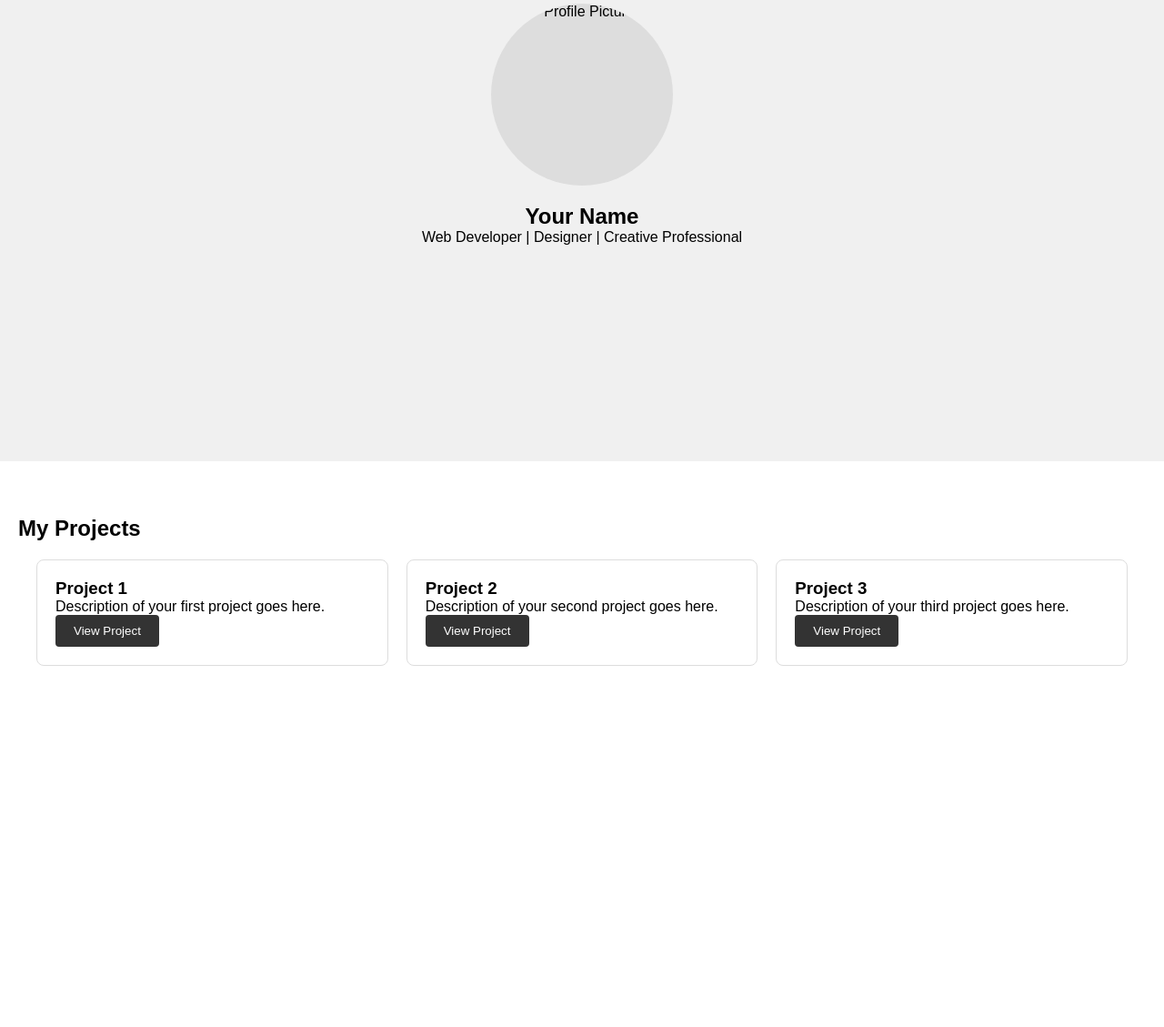
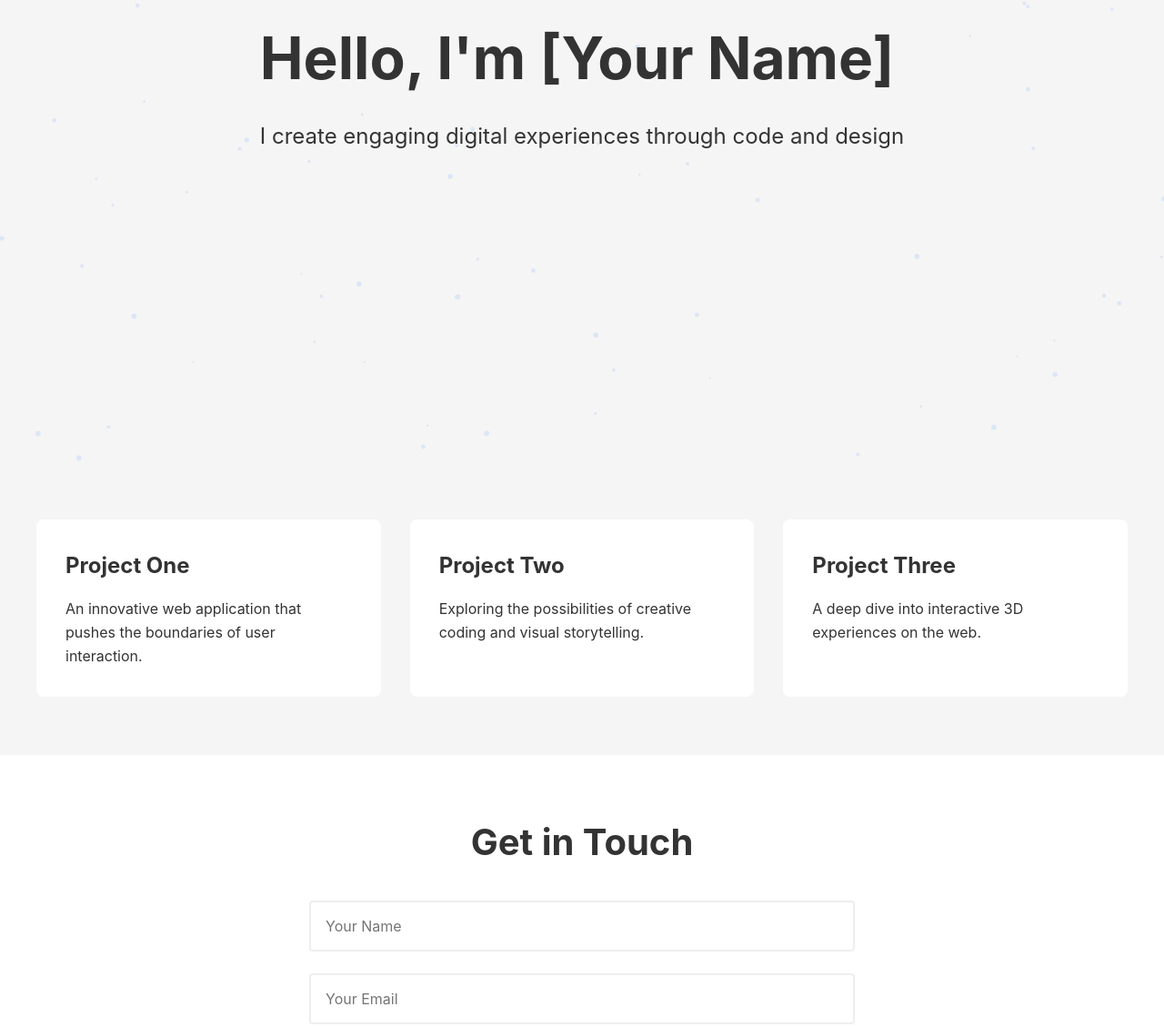
Before and after one commit to megunair/portfolio, a plain HTML site: page index.html in a window 1280 px wide. Shown: the part 293-1422 px from the top of the page at 91% size. Drawn offline with Linux system fonts and the light colour scheme.

Commit message:
New particle based portfolio

```diff
--- a/index.html
+++ b/index.html
@@ -3,144 +3,293 @@
 <head>
     <meta charset="UTF-8">
     <meta name="viewport" content="width=device-width, initial-scale=1.0">
-    <title>My Portfolio</title>
+    <title>Interactive Portfolio</title>
     <style>
+        :root {
+            --primary-color: #0066ff;
+            --background-color: #f5f5f5;
+            --text-color: #333;
+            --transition-duration: 0.5s;
+        }
+
         * {
             margin: 0;
             padding: 0;
             box-sizing: border-box;
-            font-family: Arial, sans-serif;
+            font-family: -apple-system, BlinkMacSystemFont, 'Segoe UI', Roboto, Oxygen, Ubuntu, Cantarell, sans-serif;
         }
 
-        nav {
-            background-color: #333;
-            padding: 1rem;
-            position: fixed;
-            width: 100%;
-            top: 0;
+        body {
+            background-color: var(--background-color);
+            color: var(--text-color);
+            line-height: 1.6;
+            overflow-x: hidden;
         }
 
-            nav a {
-                color: white;
-                text-decoration: none;
-                margin-right: 20px;
+        .hero {
+            height: 100vh;
+            display: flex;
+            align-items: center;
+            justify-content: center;
+            position: relative;
+            padding: 2rem;
         }
 
-        section {
-            padding: 60px 20px 20px;
-            min-height: 100vh;
+        .hero-content {
+            max-width: 800px;
+            text-align: left;
+            z-index: 1;
         }
 
-        #home {
-            background-color: #f0f0f0;
-            text-align: center;
-            display: flex;
-            flex-direction: column;
-            justify-content: center;
-            align-items: center;
+        .hero h1 {
+            font-size: 4rem;
+            margin-bottom: 1rem;
+            opacity: 0;
+            transform: translateY(20px);
+            animation: fadeInUp 1s forwards;
         }
 
-        .profile-img {
-            width: 200px;
-            height: 200px;
-            border-radius: 50%;
-            margin: 20px;
-            background-color: #ddd;
+        .hero p {
+            font-size: 1.5rem;
+            margin-bottom: 2rem;
+            opacity: 0;
+            transform: translateY(20px);
+            animation: fadeInUp 1s 0.3s forwards;
         }
 
-        #projects {
-            background-color: white;
+        .interactive-background {
+            position: fixed;
+            top: 0;
+            left: 0;
+            width: 100%;
+            height: 100%;
+            pointer-events: none;
+            z-index: 0;
         }
 
-        .project-grid {
+        .work-section {
+            padding: 4rem 2rem;
+        }
+
+        .work-grid {
             display: grid;
             grid-template-columns: repeat(auto-fit, minmax(300px, 1fr));
-            gap: 20px;
-            padding: 20px;
+            gap: 2rem;
+            max-width: 1200px;
+            margin: 0 auto;
         }
 
-        .project-card {
-            border: 1px solid #ddd;
-            padding: 20px;
+        .work-item {
+            background: white;
+            padding: 2rem;
             border-radius: 8px;
+            transition: transform var(--transition-duration);
+            cursor: pointer;
         }
 
-        #contact {
-            background-color: #f0f0f0;
+            .work-item:hover {
+                transform: translateY(-10px);
+            }
+
+            .work-item h3 {
+                font-size: 1.5rem;
+                margin-bottom: 1rem;
+            }
+
+        @keyframes fadeInUp {
+            to {
+                opacity: 1;
+                transform: translateY(0);
+            }
+        }
+
+        .nav {
+            position: fixed;
+            top: 2rem;
+            right: 2rem;
+            z-index: 100;
+        }
+
+        .nav-link {
+            color: var(--text-color);
+            text-decoration: none;
+            margin-left: 2rem;
+            font-weight: 500;
+            transition: color var(--transition-duration);
+        }
+
+            .nav-link:hover {
+                color: var(--primary-color);
+            }
+
+        .contact {
+            padding: 4rem 2rem;
             text-align: center;
+            background: white;
+        }
+
+            .contact h2 {
+                font-size: 2.5rem;
+                margin-bottom: 2rem;
             }
 
         .contact-form {
-            max-width: 500px;
+            max-width: 600px;
             margin: 0 auto;
+        }
+
+        .form-group {
+            margin-bottom: 1.5rem;
         }
 
         input, textarea {
             width: 100%;
-            padding: 10px;
-            margin: 10px 0;
-            border: 1px solid #ddd;
+            padding: 1rem;
+            border: 2px solid #eee;
             border-radius: 4px;
+            font-size: 1rem;
+            transition: border-color var(--transition-duration);
+        }
+
+            input:focus, textarea:focus {
+                border-color: var(--primary-color);
+                outline: none;
             }
 
         button {
-            background-color: #333;
+            background: var(--primary-color);
             color: white;
-            padding: 10px 20px;
+            padding: 1rem 2rem;
             border: none;
             border-radius: 4px;
+            font-size: 1rem;
             cursor: pointer;
+            transition: background-color var(--transition-duration);
         }
 
             button:hover {
-                background-color: #444;
+                background-color: #0052cc;
             }
     </style>
 </head>
 <body>
-    <nav>
-        <a href="#home">Home</a>
-        <a href="#projects">Projects</a>
-        <a href="#contact">Contact</a>
+    <nav class="nav">
+        <a href="#work" class="nav-link">Work</a>
+        <a href="#about" class="nav-link">About</a>
+        <a href="#contact" class="nav-link">Contact</a>
     </nav>
 
-    <section id="home">
-        <img src="/api/placeholder/200/200" alt="Profile Picture" class="profile-img">
-        <h1>Your Name</h1>
-        <p>Web Developer | Designer | Creative Professional</p>
-    </section>
+    <div class="hero">
+        <div class="hero-content">
+            <h1>Hello, I'm [Your Name]</h1>
+            <p>I create engaging digital experiences through code and design</p>
+        </div>
+        <canvas class="interactive-background" id="bgCanvas"></canvas>
+    </div>
 
-    <section id="projects">
-        <h2>My Projects</h2>
-        <div class="project-grid">
-            <div class="project-card">
-                <h3>Project 1</h3>
-                <p>Description of your first project goes here.</p>
-                <button onclick="window.location.href='#'">View Project</button>
+    <section class="work-section" id="work">
+        <div class="work-grid">
+            <div class="work-item">
+                <h3>Project One</h3>
+                <p>An innovative web application that pushes the boundaries of user interaction.</p>
             </div>
-            <div class="project-card">
-                <h3>Project 2</h3>
-                <p>Description of your second project goes here.</p>
-                <button onclick="window.location.href='#'">View Project</button>
+            <div class="work-item">
+                <h3>Project Two</h3>
+                <p>Exploring the possibilities of creative coding and visual storytelling.</p>
             </div>
-            <div class="project-card">
-                <h3>Project 3</h3>
-                <p>Description of your third project goes here.</p>
-                <button onclick="window.location.href='#'">View Project</button>
+            <div class="work-item">
+                <h3>Project Three</h3>
+                <p>A deep dive into interactive 3D experiences on the web.</p>
             </div>
         </div>
     </section>
 
-    <section id="contact">
-        <h2>Contact Me</h2>
+    <section class="contact" id="contact">
+        <h2>Get in Touch</h2>
         <div class="contact-form">
-            <form>
-                <input type="text" placeholder="Name" required>
-                <input type="email" placeholder="Email" required>
-                <textarea placeholder="Your Message" rows="5" required></textarea>
+            <div class="form-group">
+                <input type="text" placeholder="Your Name" required>
+            </div>
+            <div class="form-group">
+                <input type="email" placeholder="Your Email" required>
+            </div>
+            <div class="form-group">
+                <textarea rows="5" placeholder="Your Message" required></textarea>
+            </div>
             <button type="submit">Send Message</button>
-            </form>
         </div>
     </section>
+
+    <script>
+        // Interactive background animation
+        const canvas = document.getElementById('bgCanvas');
+        const ctx = canvas.getContext('2d');
+        let particles = [];
+
+        function resizeCanvas() {
+            canvas.width = window.innerWidth;
+            canvas.height = window.innerHeight;
+        }
+
+        class Particle {
+            constructor() {
+                this.x = Math.random() * canvas.width;
+                this.y = Math.random() * canvas.height;
+                this.size = Math.random() * 2 + 1;
+                this.speedX = Math.random() * 2 - 1;
+                this.speedY = Math.random() * 2 - 1;
+            }
+
+            update() {
+                this.x += this.speedX;
+                this.y += this.speedY;
+
+                if (this.x > canvas.width) this.x = 0;
+                if (this.x < 0) this.x = canvas.width;
+                if (this.y > canvas.height) this.y = 0;
+                if (this.y < 0) this.y = canvas.height;
+            }
+
+            draw() {
+                ctx.fillStyle = 'rgba(0, 102, 255, 0.1)';
+                ctx.beginPath();
+                ctx.arc(this.x, this.y, this.size, 0, Math.PI * 2);
+                ctx.fill();
+            }
+        }
+
+        function init() {
+            particles = [];
+            for (let i = 0; i < 100; i++) {
+                particles.push(new Particle());
+            }
+        }
+
+        function animate() {
+            ctx.clearRect(0, 0, canvas.width, canvas.height);
+
+            particles.forEach(particle => {
+                particle.update();
+                particle.draw();
+            });
+
+            requestAnimationFrame(animate);
+        }
+
+        window.addEventListener('resize', resizeCanvas);
+        resizeCanvas();
+        init();
+        animate();
+
+        // Smooth scrolling for navigation
+        document.querySelectorAll('a[href^="#"]').forEach(anchor => {
+            anchor.addEventListener('click', function (e) {
+                e.preventDefault();
+                document.querySelector(this.getAttribute('href')).scrollIntoView({
+                    behavior: 'smooth'
+                });
+            });
+        });
+    </script>
 </body>
 </html>
```
Lines whose indentation alone changed are shown as unchanged.
